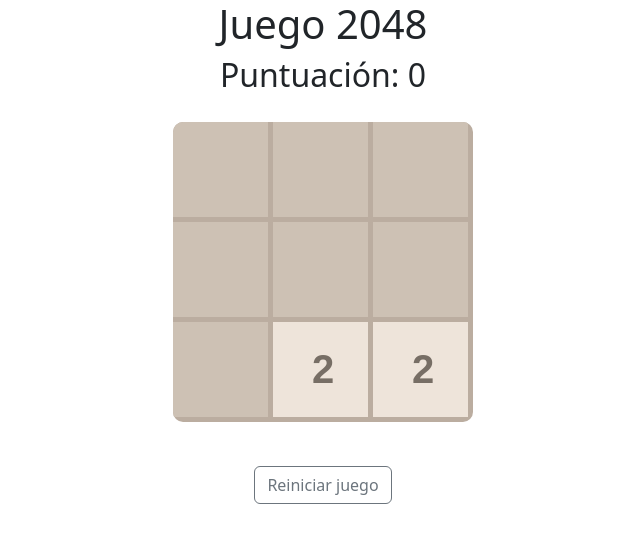
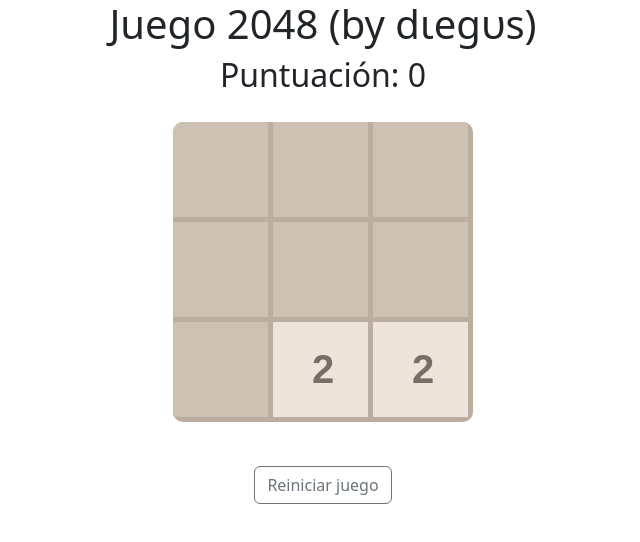
Before and after one commit to DiegusNueva/Juego-2048, a plain HTML site: page index.html in a window 1280 px wide. Shown: the whole page, without its empty margins (317-957 px from the left). Drawn offline with nearby package versions, Linux system fonts and the light colour scheme.

Commit message:
FIX: author

```diff
--- a/index.html
+++ b/index.html
@@ -13,7 +13,7 @@
     />
   </head>
   <body>
-    <h1>Juego 2048</h1>
+    <h1>Juego 2048 (by dιegυѕ)</h1>
     <h2>Puntuación: <span id="score">0</span></h2>
     <canvas id="gameCanvas"></canvas>
     <br />
```
